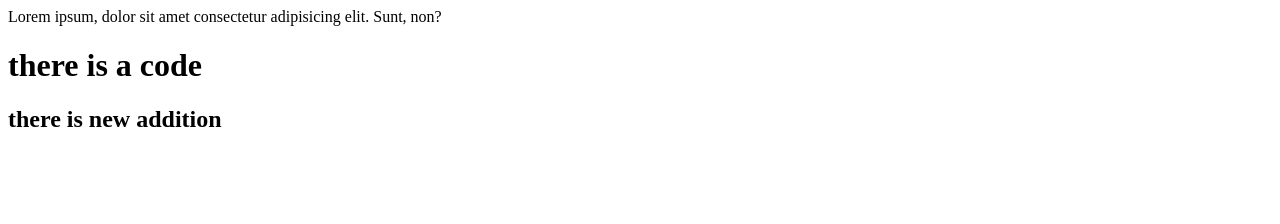
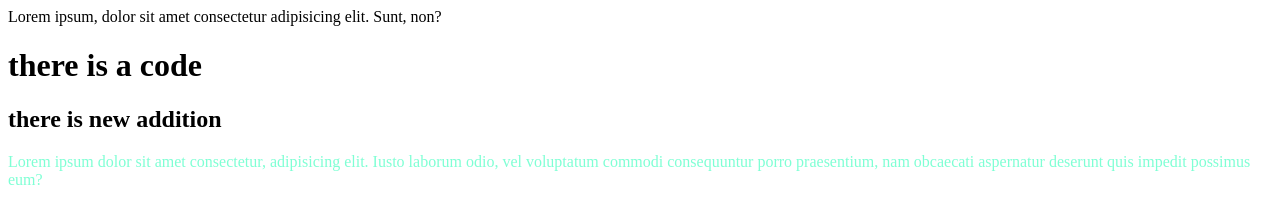
Before and after one commit to atsTANVIR/2nd-repo, a plain HTML site: page index.html in a window 1280 px wide. Drawn offline with Linux system fonts and the light colour scheme.

Commit message:
new lorem

```diff
--- a/index.html
+++ b/index.html
@@ -5,10 +5,12 @@
     <meta http-equiv="X-UA-Compatible" content="IE=edge">
     <meta name="viewport" content="width=device-width, initial-scale=1.0">
     <title>2nd-repo</title>
+    <link rel="stylesheet" href="style.css">
 </head>
 <body>
     Lorem ipsum, dolor sit amet consectetur adipisicing elit. Sunt, non?
     <h1>there is a code</h1>
     <h2>there is new addition</h2>
+    <p>Lorem ipsum dolor sit amet consectetur, adipisicing elit. Iusto laborum odio, vel voluptatum commodi consequuntur porro praesentium, nam obcaecati aspernatur deserunt quis impedit possimus eum?</p>
 </body>
 </html>
--- /dev/null
+++ b/style.css
@@ -0,0 +1,3 @@
+p{
+    color: aquamarine;
+}
```
